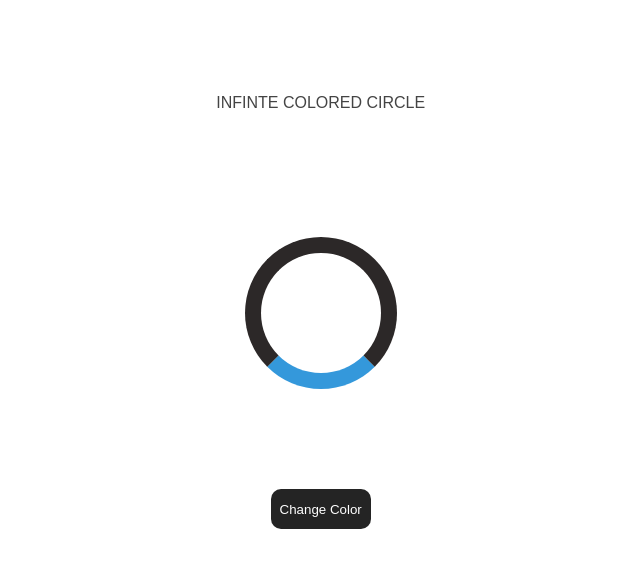
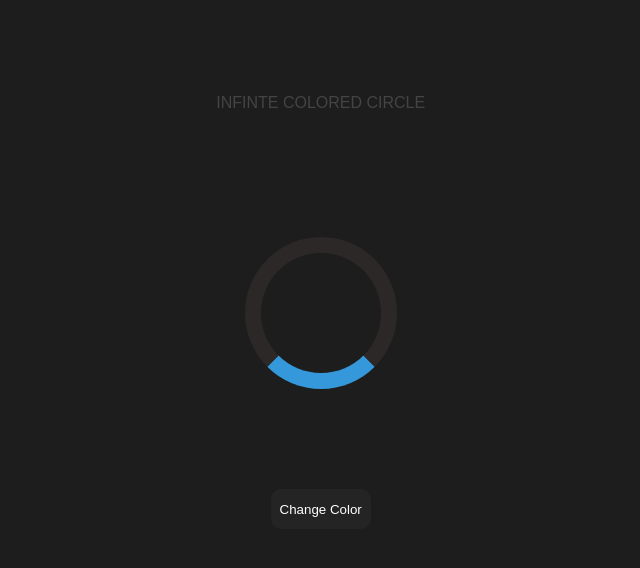
Before and after one commit to SrJam/change_color, a plain HTML site: page index.html in a window 1280 px wide. Shown: the whole page, without its empty margins (286-926 px from the left). Drawn offline with Linux system fonts and the light colour scheme; a web font is replaced by a local one.

Commit message:
Update index.css

```diff
--- a/index.css
+++ b/index.css
@@ -2,7 +2,7 @@
 
 :root{
     overflow: hidden;
-    background-color: white;
+    background-color: rgb(29, 29, 29);
     --WH: 40px;
     --radius: var(--WH)/2;
     --dur: 3s;
```
